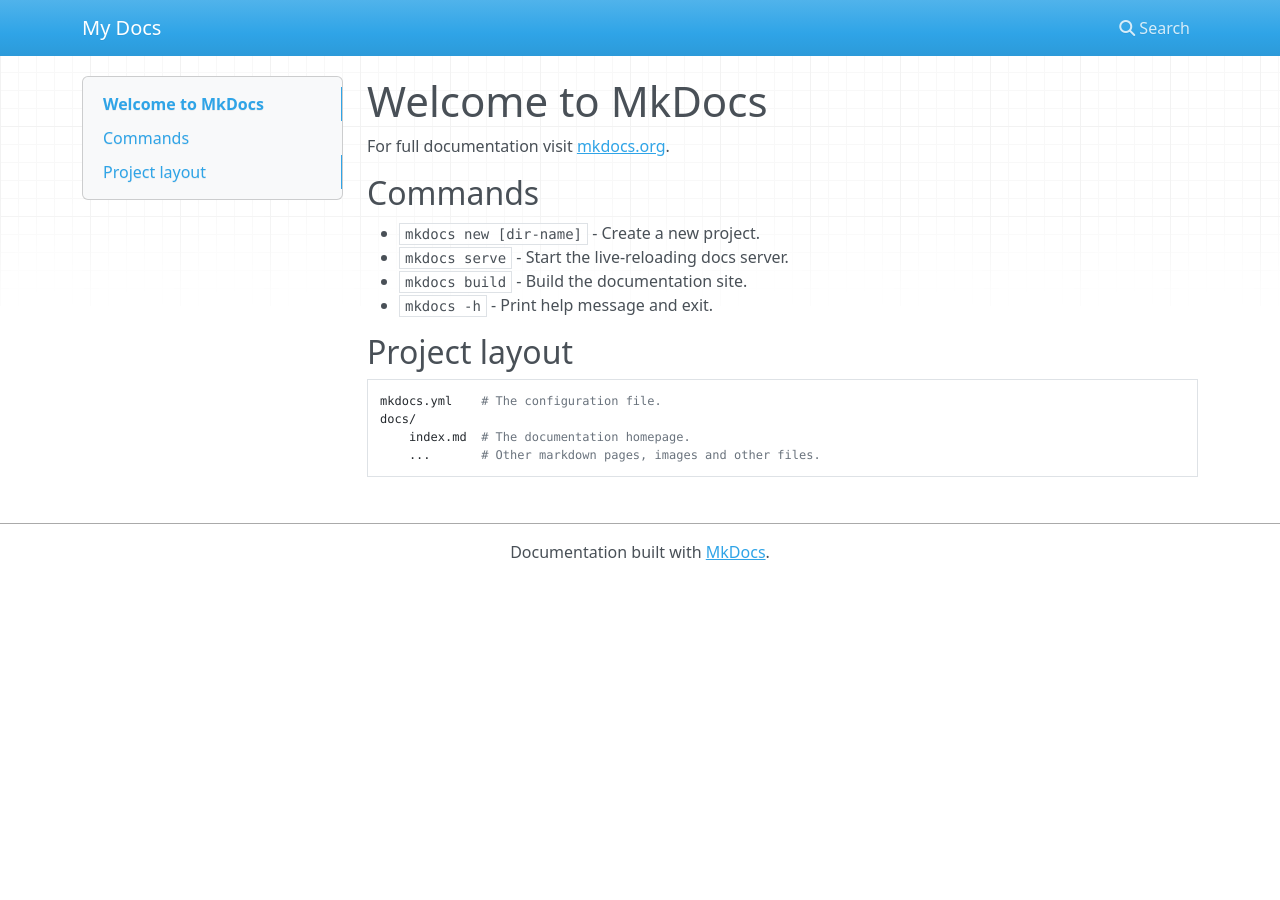
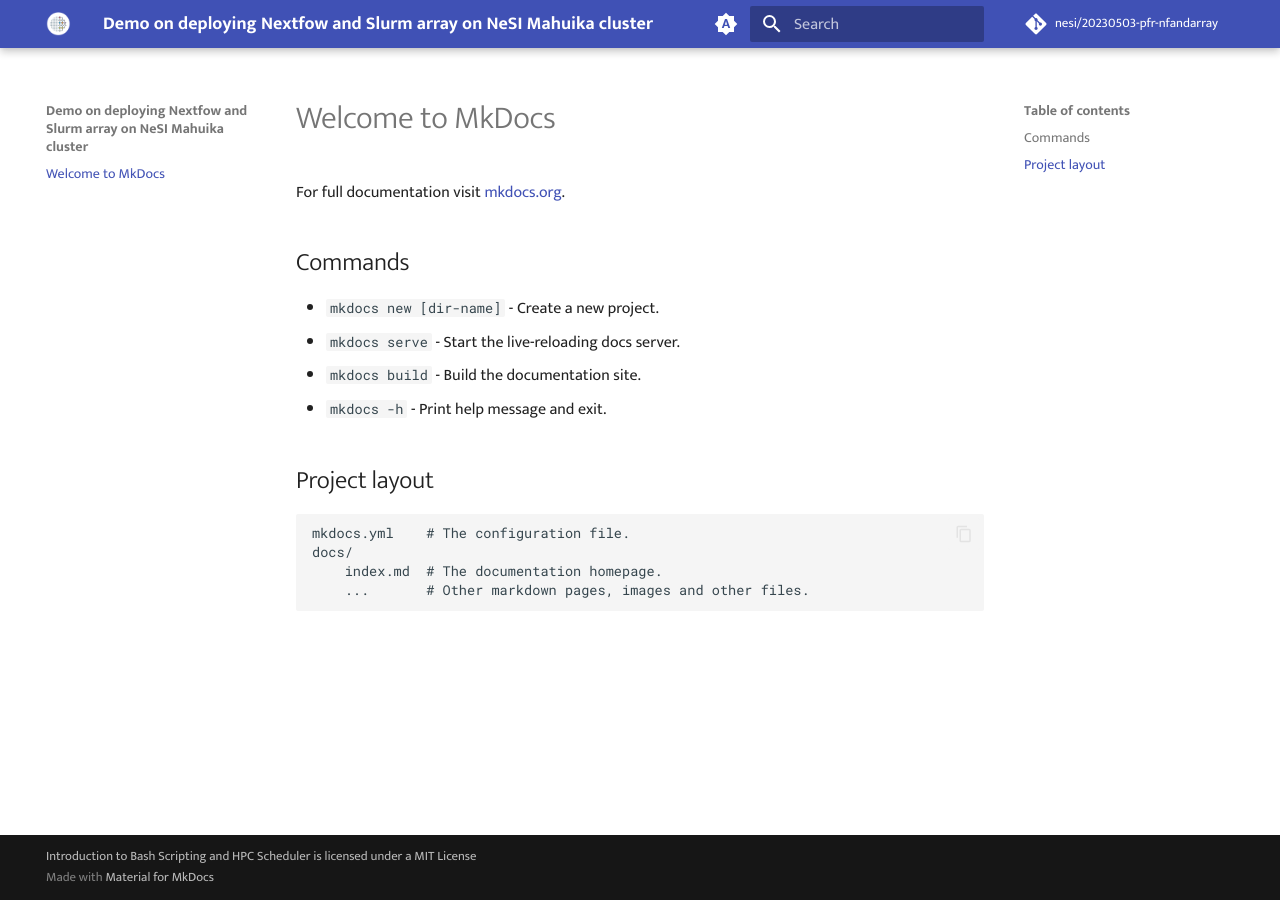
Before and after one commit to nesi/20230403-pfr-nfandarray, an MkDocs documentation site: the page built from docs/index.md, in a window 1280 px wide. Built offline with MkDocs 1.6.1 and Material for MkDocs 9.7.7, drawn with Linux system fonts in a browser that asks for light colours; nearby versions of some CDN libraries; comment, search, counter and statistics services are not loaded.

Commit message:
update mkocs.yml

```diff
--- a/mkdocs.yml
+++ b/mkdocs.yml
@@ -1 +1,125 @@
-site_name: My Docs
+site_name: Demo on deploying Nextfow and Slurm array on NeSI Mahuika cluster
+site_author: NeSI
+site_dir: public
+site_url: "https://nesi.github.io/blobtools-jupyter-vdt/"
+
+#Repository information
+
+repo_name: nesi/20230503-pfr-nfandarray
+repo_url: https://github.com/nesi/20230503-pfr-nfandarray.git
+
+
+
+theme:
+  name: material
+  logo: nesi_images/nesi_logo.png
+  favicon: nesi_images/nesi_logo.png
+   # 404 page
+  static_templates:
+    - 404.html
+
+  palette:
+
+  # Palette toggle for automatic mode
+  - media: "(prefers-color-scheme)"
+    toggle:
+      icon: material/brightness-auto
+      name: Switch to light mode
+    primary: indigo
+
+  # Palette toggle for light mode
+  - media: "(prefers-color-scheme: light)"
+    scheme: default
+    primary: indigo
+
+
+    toggle:
+      icon: material/brightness-7
+      name: Switch to dark mode
+
+  # Palette toggle for dark mode
+  - media: "(prefers-color-scheme: dark)"
+    scheme: slate
+    toggle:
+      icon: material/brightness-4
+      name: Switch to system preference
+    primary: indigo
+
+  features:
+    - navigation.tracking
+    - navigation.sections
+    - navigation.expand
+    - navigation.top
+    - navigation.footer
+    - content.code.copy
+    - content.code.annotate
+
+
+  # Necessary for search to work properly
+  include_search_page: false
+  search_index_only: true
+
+  # Default values, taken from mkdocs_theme.yml
+  language: en
+  font:
+    text: Mukta
+    code: Roboto Mono
+
+markdown_extensions:
+  - abbr
+  - admonition
+  - attr_list
+  - def_list
+  - footnotes
+  - meta
+  - md_in_html
+  - toc:
+      permalink: true
+  - pymdownx.arithmatex:
+      generic: true
+  - pymdownx.betterem:
+      smart_enable: all
+  - pymdownx.caret
+  - pymdownx.details
+  - pymdownx.emoji:
+      emoji_generator: !!python/name:materialx.emoji.to_svg
+      emoji_index: !!python/name:materialx.emoji.twemoji
+  - pymdownx.highlight:
+      anchor_linenums: true
+  - pymdownx.inlinehilite
+  - pymdownx.keys
+  - pymdownx.magiclink:
+      repo_url_shorthand: true
+      user: squidfunk
+      repo: mkdocs-material
+  - pymdownx.mark
+  - pymdownx.smartsymbols
+  - pymdownx.superfences:
+      custom_fences:
+        - name: mermaid
+          class: mermaid
+          format: !!python/name:pymdownx.superfences.fence_code_format
+  - pymdownx.tabbed:
+      alternate_style: true
+  - pymdownx.tasklist:
+      custom_checkbox: true
+  - pymdownx.tilde
+  - pymdownx.snippets
+  - pymdownx.pathconverter
+
+extra_javascript:
+  - javascripts/mathjax.js
+  - https://polyfill.io/v3/polyfill.min.js?features=es6
+  - https://cdn.jsdelivr.net/npm/mathjax@3/es5/tex-mml-chtml.js
+
+plugins:
+  - glightbox:
+      effect: zoom
+      zoomable: true
+  - search:
+      lang: en
+
+copyright : Introduction to Bash Scripting and HPC Scheduler is licensed under a <a rel="noopener" target="_blank" href="https://opensource.org/license/mit/">MIT License</a>
+
+extra_css:
+  - stylesheets/extra.css
```
